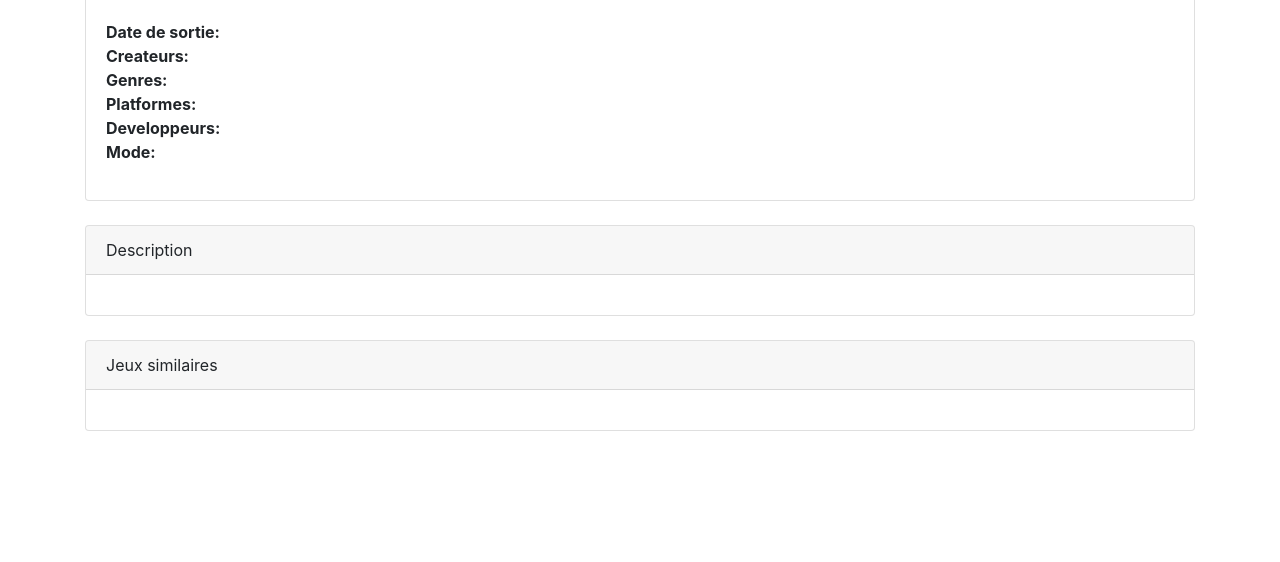
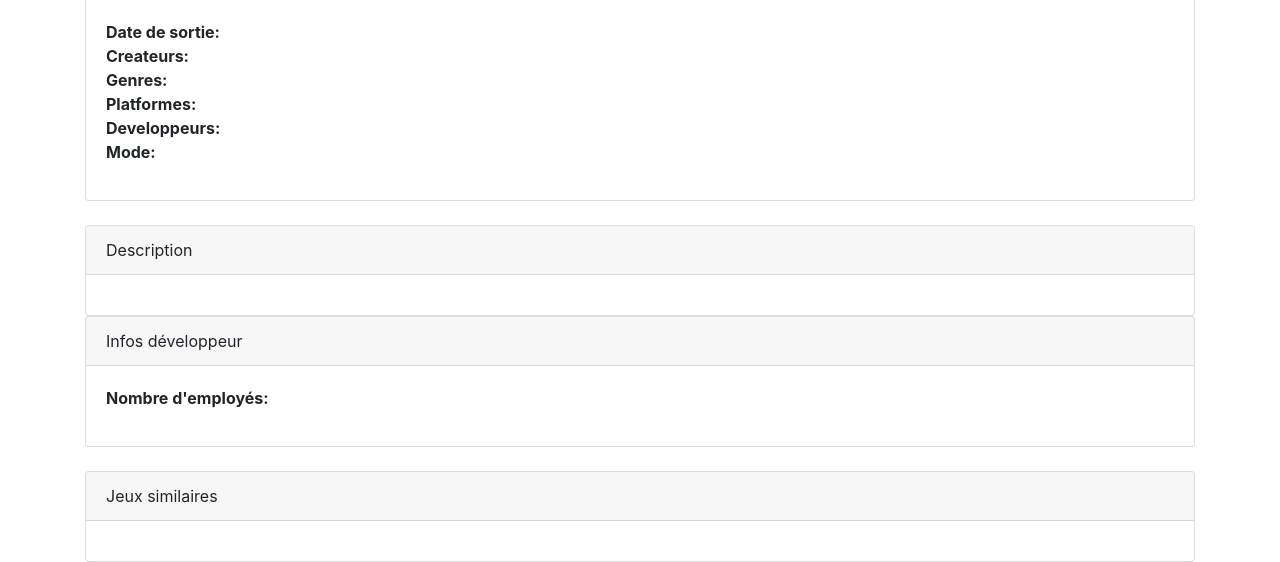
Before and after one commit to IssouProjects/WebSemantique, a website: page index.html in a window 1280 px wide. Shown: the part 438-1000 px from the top of the page. Before the commit the page ends 869 px from the top, so only its background shows below. Drawn offline with nearby package versions, Linux system fonts and the light colour scheme.

Commit message:
arrive a récuperer info dev mais pas a les afficher, victor demerde toi

```diff
--- a/assets/main.js
+++ b/assets/main.js
@@ -15,6 +15,8 @@ $("#search").click(function () {
     document.getElementById("publisher").innerHTML = '';
     document.getElementById("platform").innerHTML = '';
     document.getElementById("description").innerHTML = '';
+
+    document.getElementById("numberEmploye").innerHTML = '';
 
     document.getElementById("similaires").innerHTML = '';
 
--- a/index.html
+++ b/index.html
@@ -57,6 +57,17 @@
               </div>
           </div>
 
+          <div class="card">
+            <div class="card-header">
+                Infos développeur
+            </div>
+            <div class="card-body">
+                <p>
+                    <strong>Nombre d'employés:</strong>  <span id="numberEmploye"></span><br/>
+                </p>
+            </div>
+        </div>
+
         <br/>
 
         <div class="card">
```
